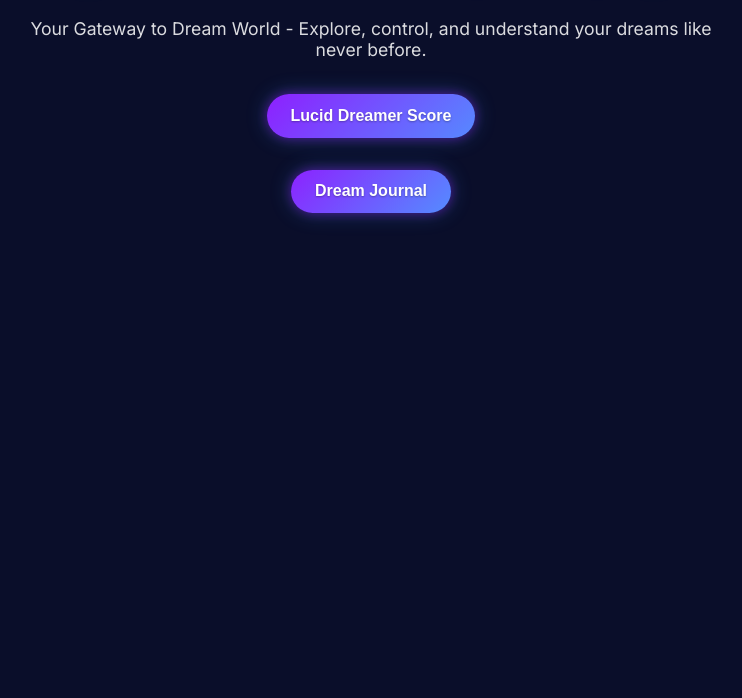
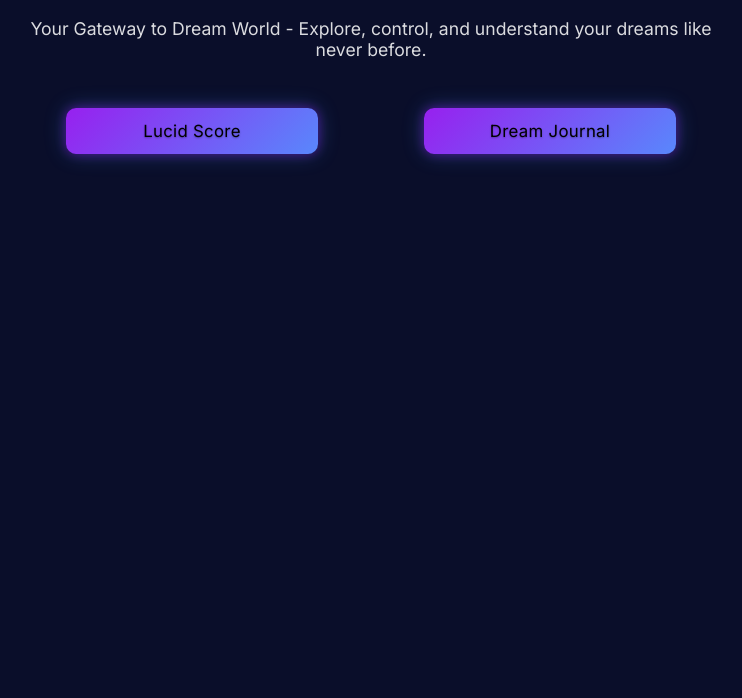
Before and after one commit to Alfredoxrock/Blogger, a website: page public/index.html in a window 1280 px wide. Shown: the part 102-800 px from the top of the page, without its empty margins (269-1011 px from the left). Drawn offline with Linux system fonts and the light colour scheme.

Commit message:
Style Lucid Score and Dream Journal buttons with equal size, slimmer fonts, and horizontal spacing
- Wrapped the Lucid Score and Dream Journal buttons in a flex container (.button-section) to display them horizontally.
- Added CSS flex properties to ensure buttons have equal width and consistent padding.
- Reduced font weight to 400 and adjusted letter-spacing for a slimmer, cleaner font appearance using the 'Inter' font.
- Controlled the spacing between buttons using the CSS gap property, set to 0.75rem for a balanced, tighter layout.
- Maintained existing purple-blue gradient background with animated glowing effect and rounded corners with a 10px border-radius.

```diff
--- a/public/index.html
+++ b/public/index.html
@@ -21,13 +21,11 @@
     Your Gateway to Dream World - Explore, control, and understand your dreams like never before.
   </h3>
 
-  <div style="text-align: center;">
-    <a href="dreamerlucidscore.html" class="lucid-score-btn">Lucid Dreamer Score</a>
-  </div>
+  <section class="button-section">
+    <a href="dreamerlucidscore.html" class="lucid-score-btn">Lucid Score</a>
+    <a href="dream-journal.html" class="lucid-score-btn">Dream Journal</a>
+  </section>
 
-  <div style="text-align: center;">
-    <a href="dream-journal.html" class="lucid-score-btn">Dream Journal</a>
-  </div>
 </body>
 
 </html>
--- a/public/styles/styles.css
+++ b/public/styles/styles.css
@@ -20,8 +20,17 @@ h1 {
   background: linear-gradient(90deg, #50048f, #00cfff);
   -webkit-background-clip: text;
   -webkit-text-fill-color: transparent;
+  color: transparent;
+  /* Ensure fallback doesn't interfere */
   text-align: center;
-  text-shadow: 0 0 10px rgba(158, 0, 255, 0.4), 0 0 20px rgba(0, 207, 255, 0.2);
+  text-shadow: none;
+  /* No glow */
+  filter: none;
+  /* Clear any accidental blur */
+  -webkit-font-smoothing: antialiased;
+  /* Improves sharpness */
+  -moz-osx-font-smoothing: grayscale;
+  /* For Firefox on Mac */
 }
 
 h3 {
@@ -128,10 +137,11 @@ button:hover {
   font-size: 1rem;
   font-weight: bold;
   color: #fff;
-  background: linear-gradient(135deg, #9e00ff, #4b9eff, #6a00ff);
+  background: linear-gradient(135deg, #a903eb, #4b9eff, #6a00ff);
   background-size: 300% 300%;
   border: none;
-  border-radius: 50px;
+  border-radius: 10px;
+  /* Less rounded, more squared */
   cursor: pointer;
   animation: glowShift 6s ease infinite;
   box-shadow: 0 0 15px rgba(158, 0, 255, 0.6), 0 0 25px rgba(75, 158, 255, 0.4);
@@ -158,6 +168,35 @@ button:hover {
   }
 }
 
+.button-section {
+  display: flex;
+  justify-content: center;
+  gap: 1rem 1rem;
+  margin: 2rem 0;
+}
+
+.lucid-score-btn {
+  flex: 1 1 200px;
+  max-width: 220px;
+  text-align: center;
+  padding: 0.8rem 1rem;
+  font-family: 'Inter', sans-serif;
+  font-size: 1.05rem;
+  font-weight: 400;
+  /* Slimmer font */
+  letter-spacing: 0.3px;
+  color: #000000;
+  background: linear-gradient(135deg, #a903eb, #4b9eff, #6a00ff);
+  background-size: 300% 300%;
+  border: none;
+  border-radius: 10px;
+  cursor: pointer;
+  animation: glowShift 6s ease infinite;
+  box-shadow: 0 0 15px rgba(158, 0, 255, 0.6), 0 0 25px rgba(75, 158, 255, 0.4);
+  text-shadow: 0 1px 2px rgba(0, 0, 0, 0.3);
+  transition: all 0.3s ease;
+}
+
 #pagination button {
   background: #007BFF;
   color: white;
```
